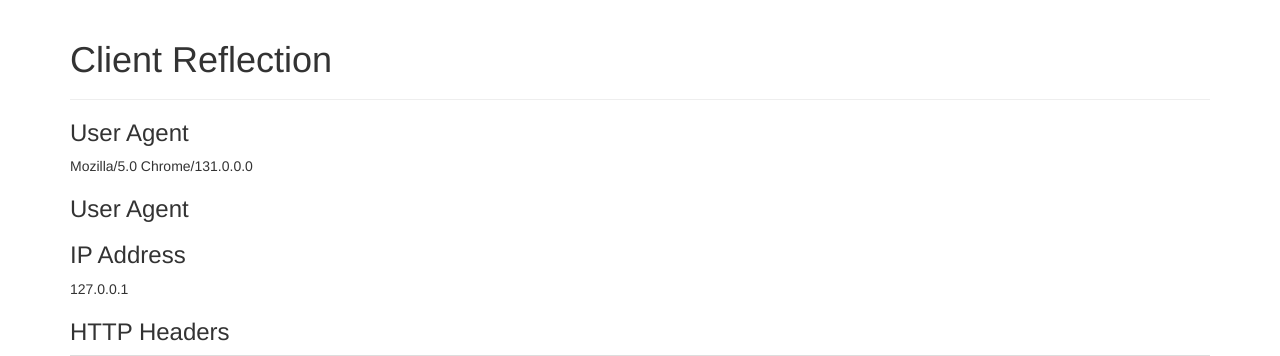
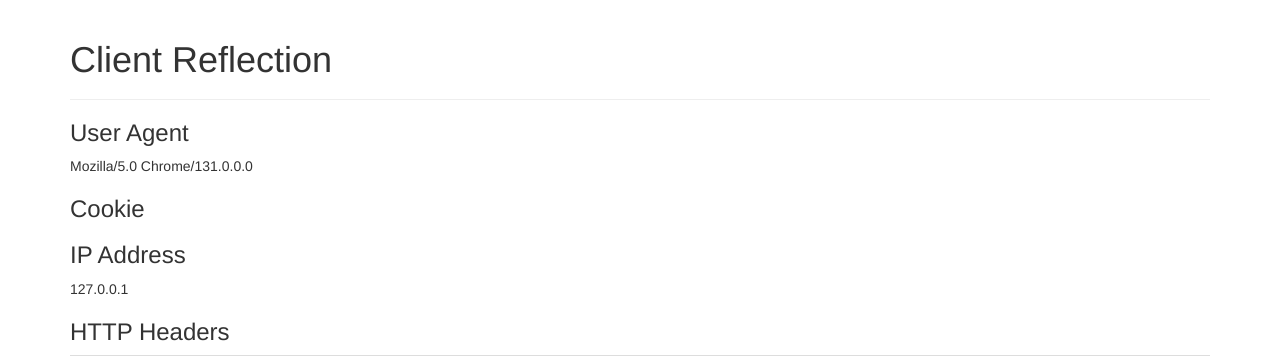
Before and after one commit to Den1al/client-reflection, a Flask app: page / in a window 1280 px wide. Shown: the top 356 px of the page. Run offline with Flask 2, Linux system fonts and the light colour scheme; some libraries are stand-ins or nearby versions.

Commit message:
updated index.html

```diff
--- a/templates/index.html
+++ b/templates/index.html
@@ -33,7 +33,7 @@
             </div>
 
             <div>
-                <h3>User Agent</h3>
+                <h3>Cookie</h3>
                 <p>{{ cookie }}</p>
             </div>
 
```
